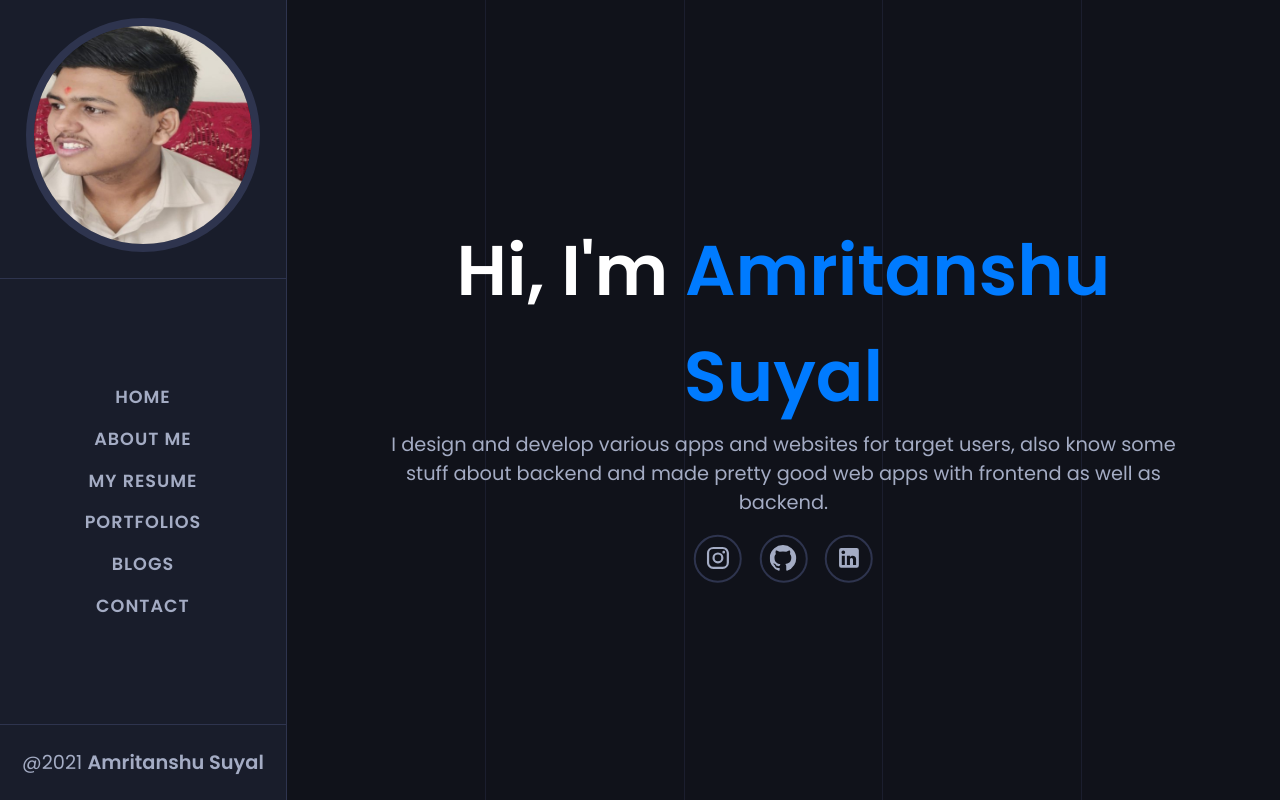
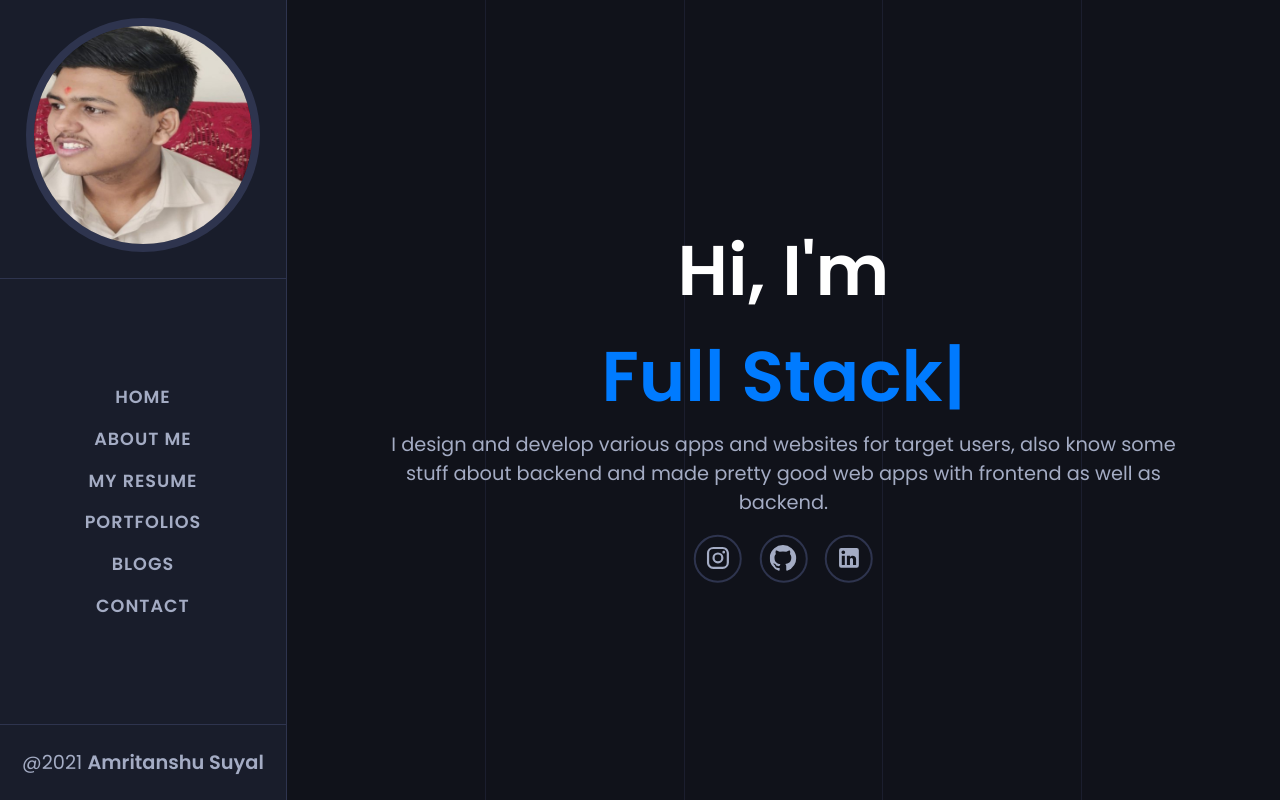
Before and after one commit to suyalamritanshu/Portfolio-React-Site, a React (Create React App) app: page / in a window 1280 px wide. Built offline with nearby package versions, Linux system fonts and the light colour scheme.

Commit message:
Typewriter animation added

```diff
--- a/package.json
+++ b/package.json
@@ -20,6 +20,7 @@
     "react-scripts": "4.0.3",
     "react-spinners": "^0.11.0",
     "styled-components": "^5.3.3",
+    "typewriter-effect": "^2.18.2",
     "web-vitals": "^1.0.1",
     "yarn": "^1.22.17"
   },
--- a/src/Pages/Home.js
+++ b/src/Pages/Home.js
@@ -1,35 +1,67 @@
-import React from 'react'
-import styled from 'styled-components';
-import InstagramIcon from '@material-ui/icons/Instagram';
-import GithubIcon from '@material-ui/icons/GitHub';
-import LinkedInIcon from '@material-ui/icons/LinkedIn';
-
+import React from "react";
+import styled from "styled-components";
+import InstagramIcon from "@material-ui/icons/Instagram";
+import GithubIcon from "@material-ui/icons/GitHub";
+import LinkedInIcon from "@material-ui/icons/LinkedIn";
+import TypeWriter from "typewriter-effect";
 
 function Home() {
   return (
     <HomePageStyled>
+      <div className="typography">
+        <h1>
+          Hi, I'm{" "}
+          <span>
+            <TypeWriter
+              onInit={(typeWriter) => {
+                typeWriter
+                  .typeString("Full Stack Developer💻")
 
-            <div className="typography">
-                <h1>Hi, I'm <span>Amritanshu Suyal</span></h1>
+                  .pauseFor(1000)
+                  .deleteAll()
+                  .typeString("Android Developer📱")
+                  .pauseFor(1000)
+                  .deleteAll()
+                  .typeString("Mern Stack Developer💻")
+                  .pauseFor(1000)
+                  .deleteAll()
+                  .typeString("Amritanshu Suyal📙")
+                  .start();
+              }}
+            />
+          </span>
+        </h1>
         <p>
-                I design and develop various apps and websites for target users,
-           also know some stuff about backend and made pretty good web apps with frontend
-           as well as backend.
+          I design and develop various apps and websites for target users, also
+          know some stuff about backend and made pretty good web apps with
+          frontend as well as backend.
         </p>
         <div className="icons">
-                    <a href="https://www.instagram.com/amritanshusuyal04/" target="_blank" className="icon i-instagram">
+          <a
+            href="https://www.instagram.com/amritanshusuyal04/"
+            target="_blank"
+            className="icon i-instagram"
+          >
             <InstagramIcon />
           </a>
-                    <a href="https://github.com/suyalamritanshu" target="_blank" className="icon i-github">
+          <a
+            href="https://github.com/suyalamritanshu"
+            target="_blank"
+            className="icon i-github"
+          >
             <GithubIcon />
           </a>
-                    <a href="https://www.linkedin.com/in/amritanshu-suyal-04/" target="_blank" className="icon i-linkedIn">
+          <a
+            href="https://www.linkedin.com/in/amritanshu-suyal-04/"
+            target="_blank"
+            className="icon i-linkedIn"
+          >
             <LinkedInIcon />
           </a>
         </div>
       </div>
     </HomePageStyled>
-    )
+  );
 }
 
 const HomePageStyled = styled.header`
@@ -37,46 +69,46 @@ const HomePageStyled = styled.header`
   height: 100vh;
   position: relative;
 
-    .typography{
+  .typography {
     position: absolute;
     top: 50%;
     left: 50%;
     transform: translate(-50%, -50%);
     text-align: center;
     width: 80%;
-        .icons{
+    .icons {
       display: flex;
       justify-content: center;
       margin-top: 1rem;
-            .icon{
+      .icon {
         border: 2px solid var(--border-color);
         display: flex;
         align-items: center;
         justify-content: center;
         border-radius: 50%;
-                transition: all .4s ease-in-out;
+        transition: all 0.4s ease-in-out;
         cursor: pointer;
-                &:hover{
+        &:hover {
           border: 2px solid lightpink;
           color: lightpink;
         }
-                &:not(:last-child){
+        &:not(:last-child) {
           margin-right: 1rem;
         }
-                svg{
-                    margin: .5rem;
+        svg {
+          margin: 0.5rem;
         }
       }
-            .i-linkedIn{
-                &:hover{
+      .i-linkedIn {
+        &:hover {
           border: 2px solid lightblue;
           color: lightblue;
         }
       }
-            .i-github{
-                &:hover{
-                    border: 2px solid #5F4687;
-                    color: #5F4687;
+      .i-github {
+        &:hover {
+          border: 2px solid #5f4687;
+          color: #5f4687;
         }
       }
     }
```
Also changed, not shown: 1 other file (tests, documents, lock files or other folders). Lines whose indentation alone changed are shown as unchanged.
